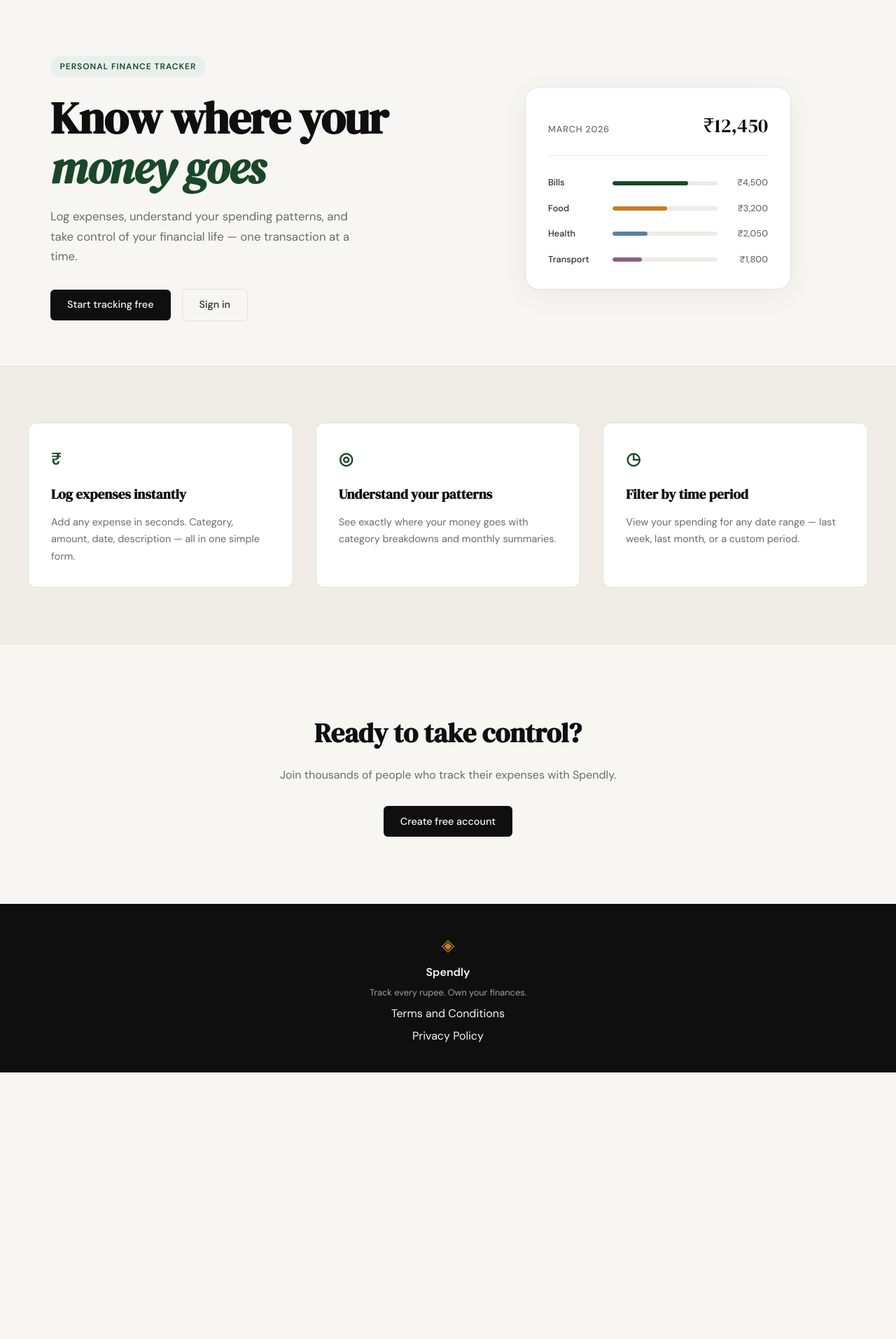
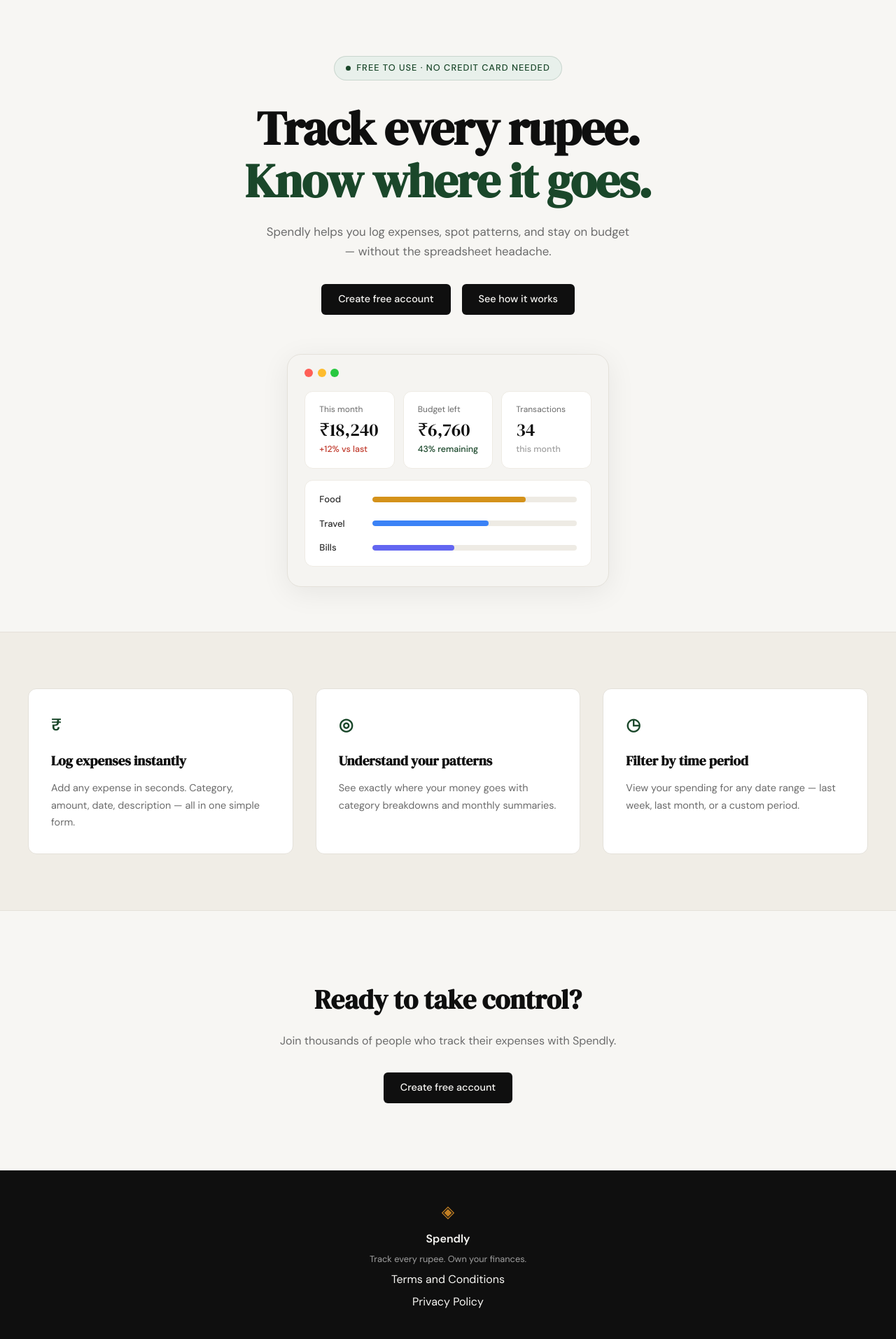
Before and after one commit to tabibkhann/Spendly, a Flask app: page / in a window 1280 px wide. Shown: the part 61-1975 px from the top of the page at 70% size. Before the commit the page ends 1594 px from the top, so only its background shows below. Run offline with Flask 3, Linux system fonts and the light colour scheme.

Commit message:
landing: redesign hero section to match mockup

```diff
--- /dev/null
+++ b/static/css/landing.css
@@ -0,0 +1,197 @@
+/* ------------------------------------------------------------------ */
+/* Hero overrides — landing page redesign                              */
+/* ------------------------------------------------------------------ */
+
+.hero {
+    display: flex;
+    flex-direction: column;
+    align-items: center;
+    text-align: center;
+    padding: 5rem 2rem 4rem;
+    max-width: 860px;
+    margin: 0 auto;
+    gap: 0;
+}
+
+.hero-inner {
+    width: 100%;
+}
+
+/* Badge */
+.hero-badge {
+    display: inline-flex;
+    align-items: center;
+    gap: 0.5rem;
+    background: var(--accent-light);
+    color: var(--accent);
+    font-size: 0.8rem;
+    font-weight: 500;
+    padding: 0.4rem 1rem;
+    border-radius: 999px;
+    margin-bottom: 2rem;
+    border: 1px solid rgba(26, 71, 42, 0.15);
+}
+
+.hero-badge-dot {
+    width: 7px;
+    height: 7px;
+    border-radius: 50%;
+    background: var(--accent);
+    flex-shrink: 0;
+}
+
+/* Title */
+.hero-title {
+    font-family: var(--font-display);
+    font-size: clamp(2.75rem, 6vw, 4.25rem);
+    line-height: 1.1;
+    letter-spacing: -0.02em;
+    color: var(--ink);
+    margin-bottom: 1.25rem;
+}
+
+.hero-title-accent {
+    color: var(--accent);
+    font-style: normal;
+}
+
+/* Subtitle */
+.hero-subtitle {
+    font-size: 1.05rem;
+    color: var(--ink-muted);
+    line-height: 1.7;
+    max-width: 520px;
+    margin: 0 auto 2rem;
+}
+
+/* Buttons */
+.hero-actions {
+    display: flex;
+    gap: 1rem;
+    justify-content: center;
+    flex-wrap: wrap;
+    margin-bottom: 3.5rem;
+}
+
+/* ------------------------------------------------------------------ */
+/* Mock window                                                          */
+/* ------------------------------------------------------------------ */
+
+.hero-visual {
+    width: 100%;
+}
+
+.mock-window {
+    background: #f5f4f1;
+    border: 1px solid var(--border);
+    border-radius: var(--radius-lg);
+    padding: 1.25rem 1.5rem 1.75rem;
+    box-shadow: 0 8px 40px rgba(0, 0, 0, 0.07);
+}
+
+/* Traffic lights */
+.mock-traffic-lights {
+    display: flex;
+    gap: 0.4rem;
+    margin-bottom: 1.25rem;
+}
+
+.tl {
+    width: 12px;
+    height: 12px;
+    border-radius: 50%;
+}
+
+.tl-red    { background: #ff5f57; }
+.tl-yellow { background: #febc2e; }
+.tl-green  { background: #28c840; }
+
+/* Stat cards */
+.mock-stats {
+    display: grid;
+    grid-template-columns: repeat(3, 1fr);
+    gap: 0.75rem;
+    margin-bottom: 1rem;
+}
+
+.mock-stat-card {
+    background: var(--paper-card);
+    border: 1px solid var(--border-soft);
+    border-radius: var(--radius-md);
+    padding: 1rem 1.25rem;
+    text-align: left;
+}
+
+.mock-stat-label {
+    font-size: 0.75rem;
+    color: var(--ink-muted);
+    margin-bottom: 0.3rem;
+}
+
+.mock-stat-value {
+    font-family: var(--font-display);
+    font-size: 1.6rem;
+    color: var(--ink);
+    line-height: 1.15;
+    margin-bottom: 0.25rem;
+}
+
+.mock-stat-sub {
+    font-size: 0.78rem;
+    font-weight: 500;
+}
+
+.mock-stat-danger  { color: var(--danger); }
+.mock-stat-success { color: var(--accent); }
+.mock-stat-muted   { color: var(--ink-faint); }
+
+/* Category bars */
+.mock-bars {
+    background: var(--paper-card);
+    border: 1px solid var(--border-soft);
+    border-radius: var(--radius-md);
+    padding: 1rem 1.25rem;
+    display: flex;
+    flex-direction: column;
+    gap: 0.85rem;
+}
+
+.mock-bar-row {
+    display: grid;
+    grid-template-columns: 60px 1fr;
+    align-items: center;
+    gap: 1rem;
+}
+
+.mock-cat {
+    font-size: 0.82rem;
+    font-weight: 500;
+    color: var(--ink-soft);
+    text-align: left;
+}
+
+.mock-bar-track {
+    height: 8px;
+    background: var(--border-soft);
+    border-radius: 999px;
+    overflow: hidden;
+}
+
+.mock-bar {
+    height: 100%;
+    border-radius: 999px;
+}
+
+.mock-bar-food   { background: #d4921a; }
+.mock-bar-travel { background: #3b82f6; }
+.mock-bar-bills  { background: #6366f1; }
+
+/* ------------------------------------------------------------------ */
+/* Responsive                                                           */
+/* ------------------------------------------------------------------ */
+
+@media (max-width: 600px) {
+    .mock-stats {
+        grid-template-columns: 1fr;
+    }
+}
--- a/templates/landing.html
+++ b/templates/landing.html
@@ -1,60 +1,75 @@
 {% extends "base.html" %}
 
 {% block title %}Spendly — Track Every Rupee{% endblock %}
+
+{% block head %}
+<link rel="stylesheet" href="{{ url_for('static', filename='css/landing.css') }}">
+{% endblock %}
 
 {% block content %}
 
 <section class="hero">
     <div class="hero-inner">
-        <div class="hero-badge">Personal Finance Tracker</div>
+        <div class="hero-badge">
+            <span class="hero-badge-dot"></span>
+            Free to use · No credit card needed
+        </div>
         <h1 class="hero-title">
-            Know where your<br>
-            <em>money goes</em>
+            Track every rupee.<br>
+            <span class="hero-title-accent">Know where it goes.</span>
         </h1>
         <p class="hero-subtitle">
-            Log expenses, understand your spending patterns,
-            and take control of your financial life —
-            one transaction at a time.
+            Spendly helps you log expenses, spot patterns, and stay
+            on budget — without the spreadsheet headache.
         </p>
         <div class="hero-actions">
-            <a href="{{ url_for('register') }}" class="btn-primary">Start tracking free</a>
-            <a href="{{ url_for('login') }}" class="btn-ghost">Sign in</a>
+            <a href="{{ url_for('register') }}" class="btn-primary">Create free account</a>
+            <a href="#features" class="btn-primary">See how it works</a>
         </div>
     </div>
+
     <div class="hero-visual">
-        <div class="mock-card">
-            <div class="mock-card-header">
-                <span class="mock-label">March 2026</span>
-                <span class="mock-total">₹12,450</span>
+        <div class="mock-window">
+            <div class="mock-traffic-lights">
+                <span class="tl tl-red"></span>
+                <span class="tl tl-yellow"></span>
+                <span class="tl tl-green"></span>
+            </div>
+            <div class="mock-stats">
+                <div class="mock-stat-card">
+                    <p class="mock-stat-label">This month</p>
+                    <p class="mock-stat-value">₹18,240</p>
+                    <p class="mock-stat-sub mock-stat-danger">+12% vs last</p>
+                </div>
+                <div class="mock-stat-card">
+                    <p class="mock-stat-label">Budget left</p>
+                    <p class="mock-stat-value">₹6,760</p>
+                    <p class="mock-stat-sub mock-stat-success">43% remaining</p>
+                </div>
+                <div class="mock-stat-card">
+                    <p class="mock-stat-label">Transactions</p>
+                    <p class="mock-stat-value">34</p>
+                    <p class="mock-stat-sub mock-stat-muted">this month</p>
+                </div>
             </div>
             <div class="mock-bars">
                 <div class="mock-bar-row">
+                    <span class="mock-cat">Food</span>
+                    <div class="mock-bar-track">
+                        <div class="mock-bar mock-bar-food" style="width: 75%"></div>
+                    </div>
+                </div>
+                <div class="mock-bar-row">
+                    <span class="mock-cat">Travel</span>
+                    <div class="mock-bar-track">
+                        <div class="mock-bar mock-bar-travel" style="width: 57%"></div>
+                    </div>
+                </div>
+                <div class="mock-bar-row">
                     <span class="mock-cat">Bills</span>
                     <div class="mock-bar-track">
-                        <div class="mock-bar" style="width: 72%"></div>
+                        <div class="mock-bar mock-bar-bills" style="width: 40%"></div>
                     </div>
-                    <span class="mock-amt">₹4,500</span>
-                </div>
-                <div class="mock-bar-row">
-                    <span class="mock-cat">Food</span>
-                    <div class="mock-bar-track">
-                        <div class="mock-bar mock-bar-2" style="width: 52%"></div>
-                    </div>
-                    <span class="mock-amt">₹3,200</span>
-                </div>
-                <div class="mock-bar-row">
-                    <span class="mock-cat">Health</span>
-                    <div class="mock-bar-track">
-                        <div class="mock-bar mock-bar-3" style="width: 33%"></div>
-                    </div>
-                    <span class="mock-amt">₹2,050</span>
-                </div>
-                <div class="mock-bar-row">
-                    <span class="mock-cat">Transport</span>
-                    <div class="mock-bar-track">
-                        <div class="mock-bar mock-bar-4" style="width: 28%"></div>
-                    </div>
-                    <span class="mock-amt">₹1,800</span>
                 </div>
             </div>
         </div>
```
